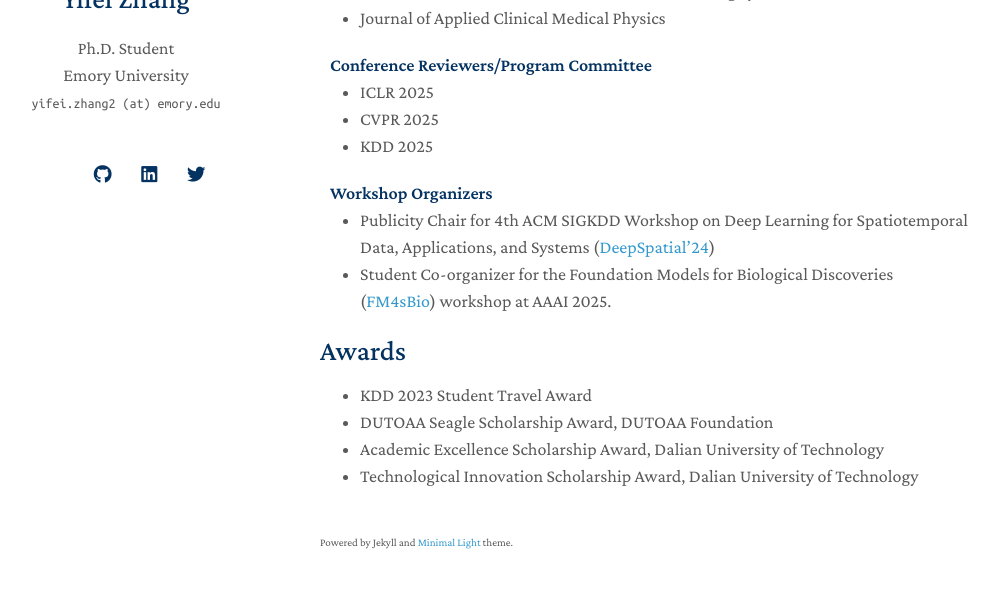
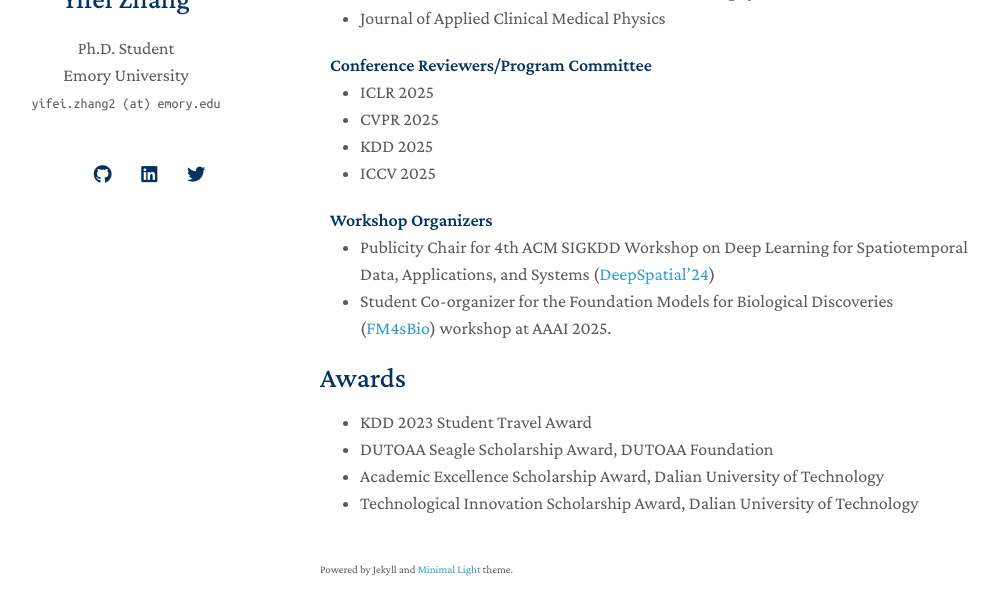
Before and after one commit to yifeizhangcs/yifeizhangcs.github.io, a Jekyll site: the page built from index.md, in a window 1280 px wide and 900 px high, scrolled down 3449 px, cut to the strip 249-864 px from the top of the window. Shown: the whole strip, without its empty margins (150-1149 px from the left). Built offline with Jekyll 4.4.1, drawn with Linux system fonts in a browser that asks for light colours; nearby versions of some CDN libraries; a style sheet for code colours, icons or effects is not loaded; our own code applies the rules of GitHub Pages for plain Markdown files.

Commit message:
Update services.md

```diff
--- a/_includes/services.md
+++ b/_includes/services.md
@@ -14,6 +14,7 @@
     <li>ICLR 2025</li>
     <li>CVPR 2025</li>
     <li>KDD 2025</li>
+    <li>ICCV 2025</li>
 </ul>
 
 <h4 style="margin:0 10px 0;">Workshop Organizers</h4>
```
